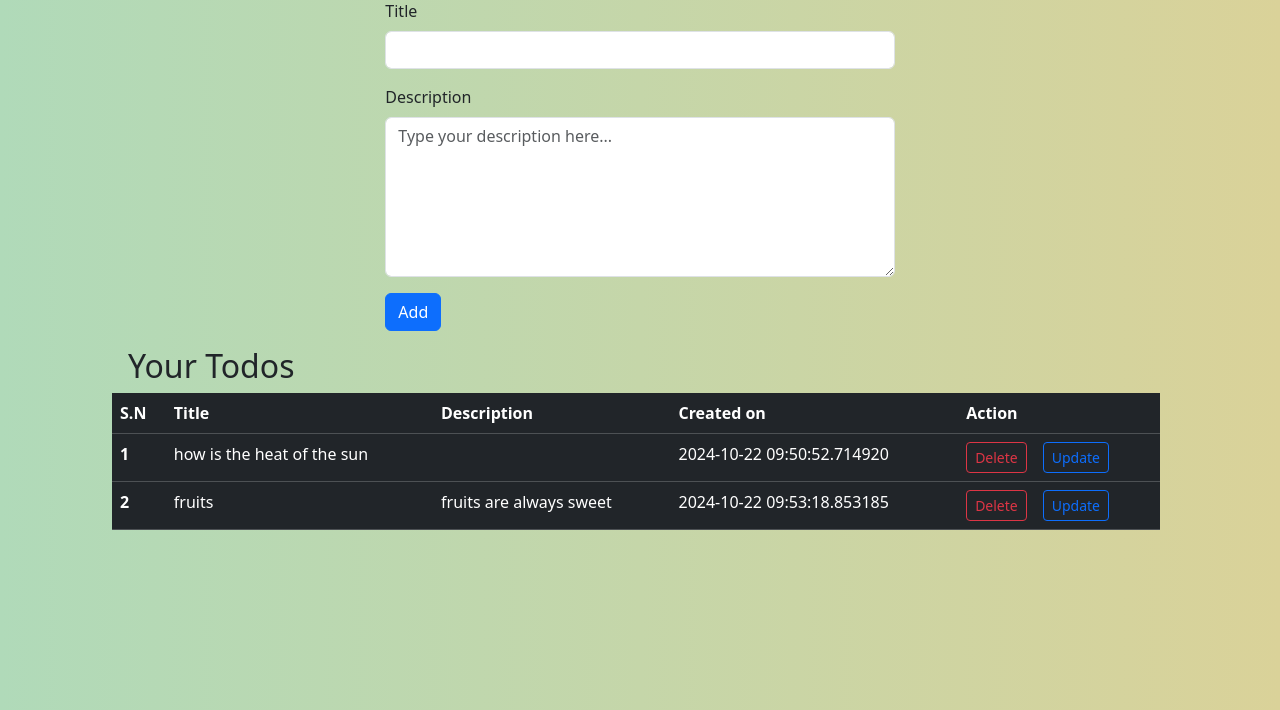
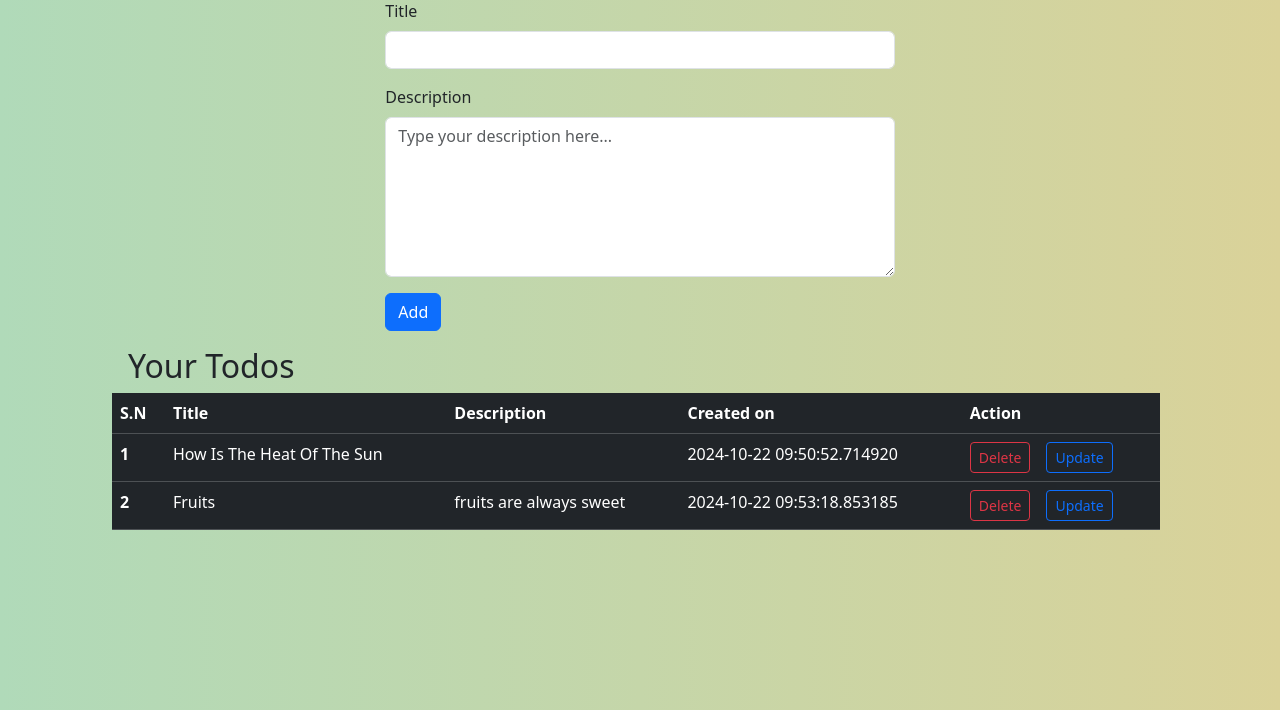
Before and after one commit to rabin20-04/Todo-app---flask, a Flask app: page / in a window 1280 px wide. Shown: the part 90-800 px from the top of the page. Run offline with Flask 3, Linux system fonts and the light colour scheme.

Commit message:
req-file

```diff
--- a/templates/home.html
+++ b/templates/home.html
@@ -133,7 +133,7 @@
             {% for todo in allTodo %}
             <tr>
               <th scope="row">{{loop.index}}</th>
-              <td>{{todo.title}}</td>
+              <td class="text-capitalize">{{todo.title}}</td>
               <td style=" max-width: 20vw;">{{todo.description}}</td>
               <td>{{todo.date_created}}</td>
               <td>
```
Also changed, not shown: instance/todo.db, 1 other file.
